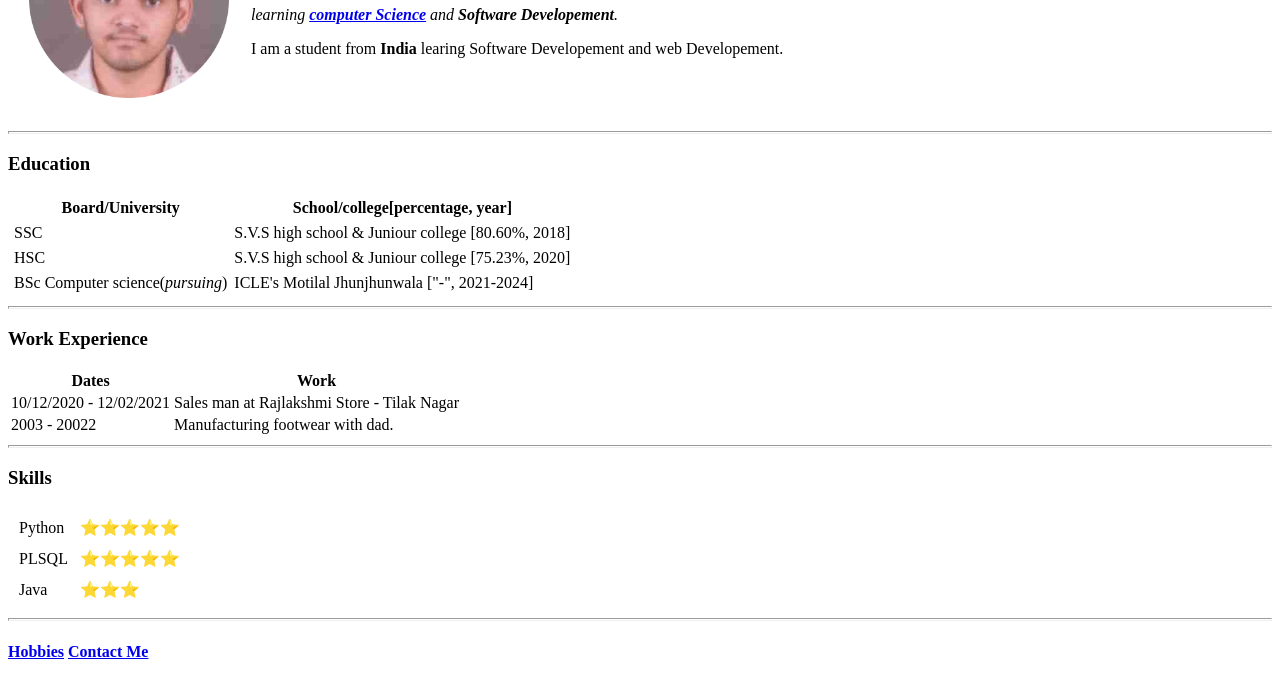
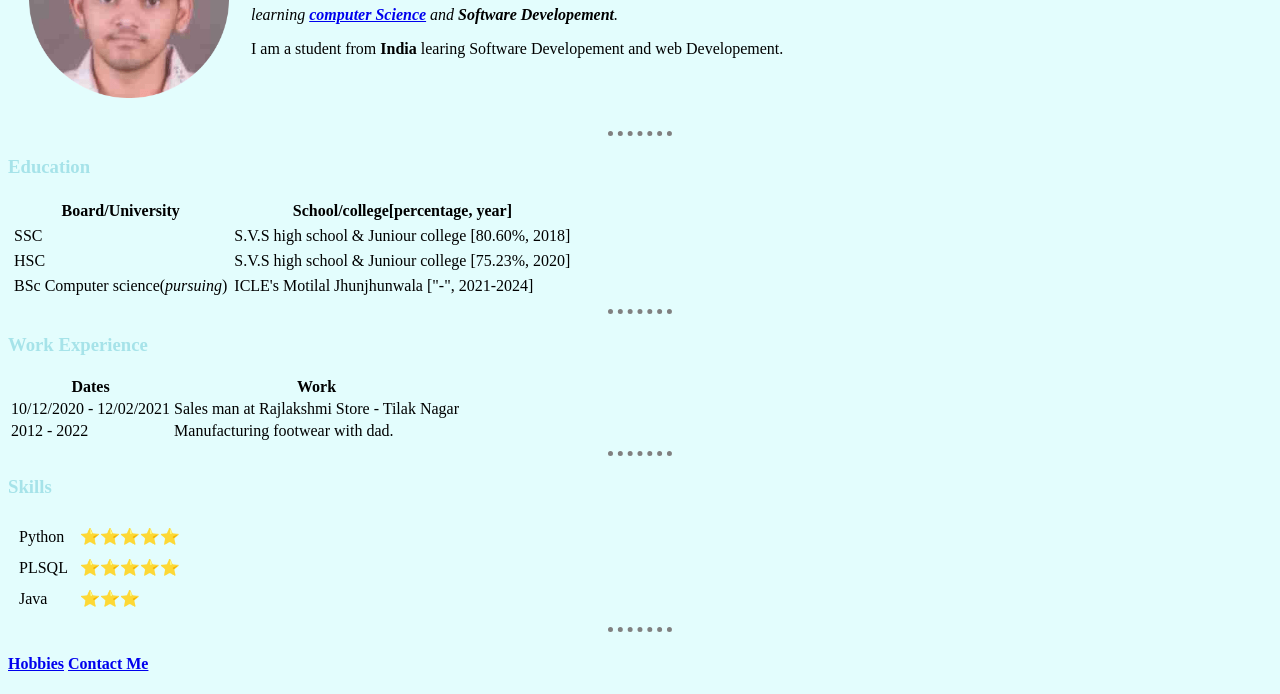
Before and after one commit to tarachand2/cv, a plain HTML site: page index.html in a window 1280 px wide. Shown: the part 131-825 px from the top of the page. Drawn offline with Linux system fonts and the light colour scheme.

Commit message:
adding css

```diff
--- a/index.html
+++ b/index.html
@@ -4,6 +4,7 @@
   <head>
     <meta charset="utf-8">
     <title>Tarachand's Personal Site</title>
+    <link rel="stylesheet" href="css/style.css">
   </head>
 
   <body>
@@ -55,7 +56,7 @@
           <td>Sales man at Rajlakshmi Store - Tilak Nagar</td>
         </tr>
         <tr>
-          <td>2003 - 20022</td>
+          <td>2012 - 2022</td>
           <td>Manufacturing footwear with dad. </td>
         </tr>
       </tbody>
```
